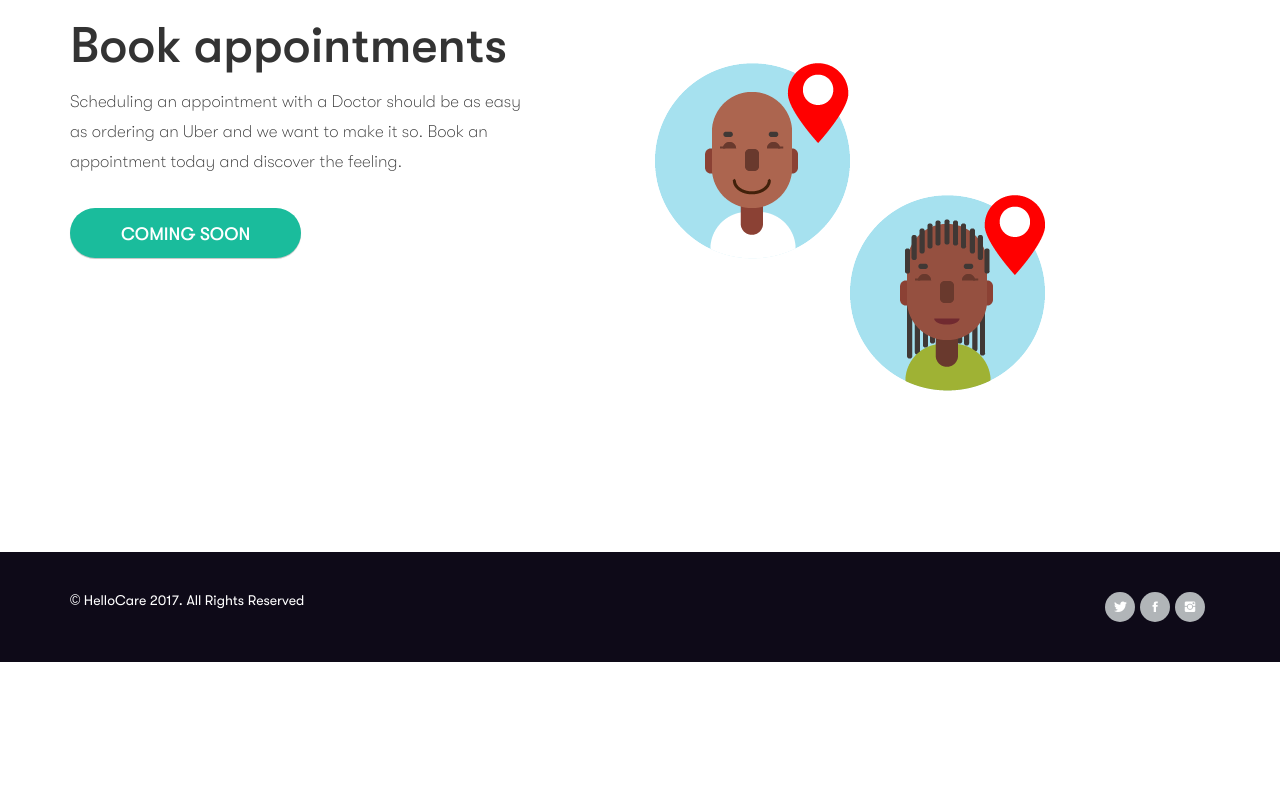
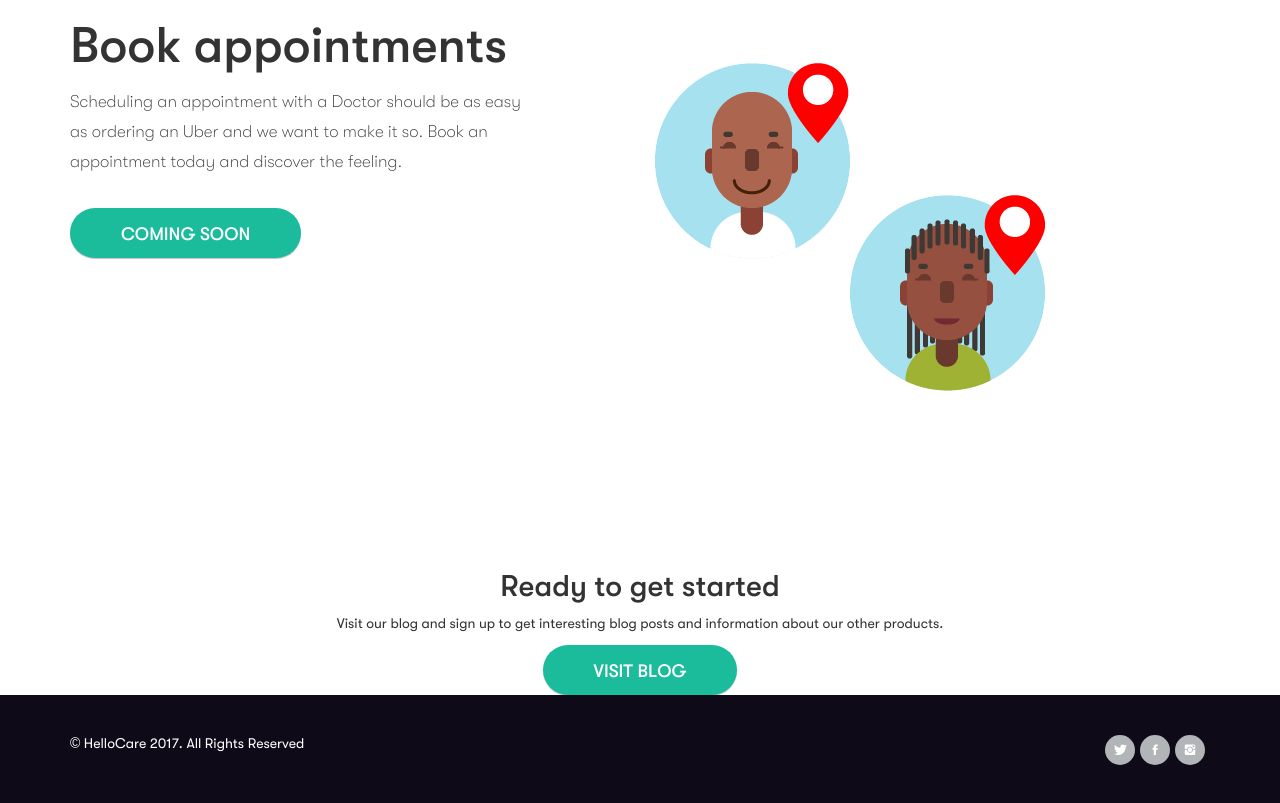
Before and after one commit to wale-A/wale-A.github.io, a plain HTML site: page index.html in a window 1280 px wide. Shown: the part 2079-2882 px from the top of the page. Before the commit the page ends 2741 px from the top, so only its background shows below. Drawn offline with Linux system fonts and the light colour scheme; files whose address does not match are found by name.

Commit message:
added blog section to landing page

```diff
--- a/index.html
+++ b/index.html
@@ -182,6 +182,19 @@
             </div>
         </div>
     </section>
+
+    <section class="get-started-section">
+        <div class="container">
+            <div class="get-started-container text-center">
+                <div class="h2 headline-text">Ready to get started</div>
+                <p class="subheadline-text">Visit our blog and sign up to get interesting blog posts and information
+                    about our other products.</p>
+                <a href="blog_list.html" class="btn landing-btn landing-btn-success landing-btn-lg">visit
+                    blog</a>
+            </div>
+        </div>
+    </section>
+
 </main>
 <footer class="footer">
     <div class="container">
```
